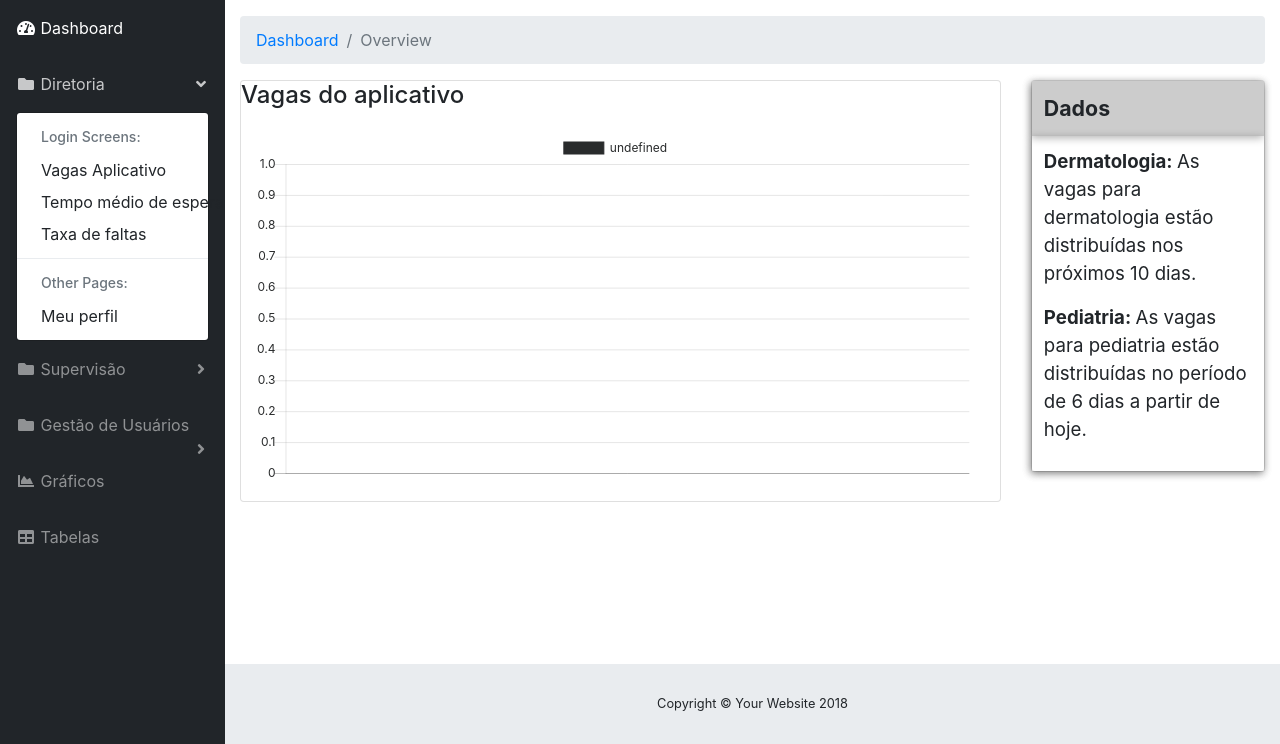
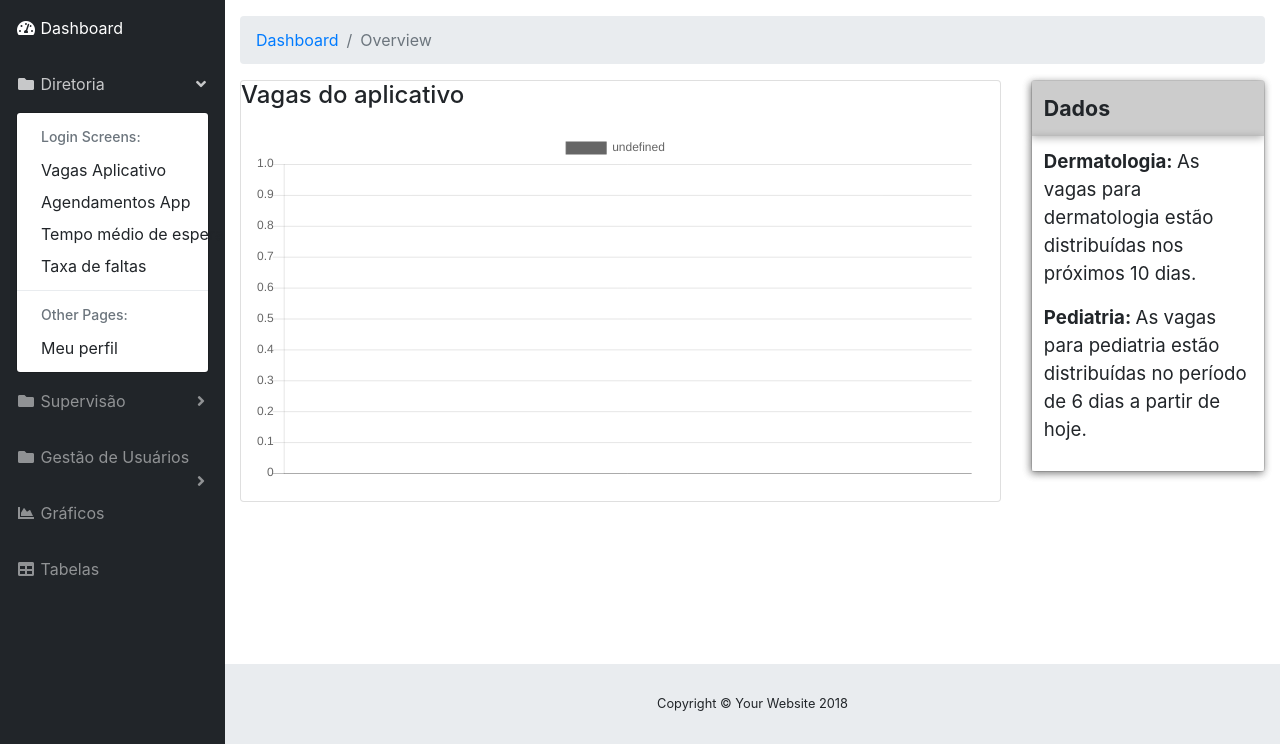
Before and after one commit to TheQuito/projeto_agendas, a Django app: page /agendas_rest_api/getVagasApp/ in a window 1280 px wide, after a click on "Diretoria". Shown: the part 80-824 px from the top of the page. Run offline with Django 3.2, Linux system fonts and the light colour scheme; data that the repository does not hold is empty; some libraries are stand-ins or nearby versions.

Commit message:
removendo erro favicon.ico 404 (not found)

```diff
--- a/agendas_rest_api/templates/agendas_rest_api/_layouts/base3.html
+++ b/agendas_rest_api/templates/agendas_rest_api/_layouts/base3.html
@@ -10,6 +10,7 @@
     <meta name="viewport" content="width=device-width, initial-scale=1, shrink-to-fit=no">
     <meta name="description" content="">
     <meta name="author" content="">
+    <link rel="shortcut icon"  href="#">
 
 
     {% block title %}América Saúde Analytics{% endblock %}
@@ -118,6 +119,7 @@
                 <div class="dropdown-menu" aria-labelledby="pagesDropdown">
                     <h6 class="dropdown-header">Login Screens:</h6>
                     <a class="dropdown-item" href="{% url 'agendas_rest_api:getVagasApp'%}">Vagas Aplicativo</a>
+                    <a class="dropdown-item" href="{% url 'agendas_rest_api:agendamentosApp'%}">Agendamentos App</a>
                     <a class="dropdown-item" href="#">Tempo médio de espera</a>
                     <a class="dropdown-item" href="#">Taxa de faltas</a>
                     <div class="dropdown-divider"></div>
@@ -213,10 +215,6 @@
     <!-- Custom scripts for all pages-->
     <script src="{% static 'agendas_rest_api/vendor_template/js/sb-admin.min.js' %}"></script>
 
-    <!-- Demo scripts for this page-->
-    <script src="{% static 'agendas_rest_api/vendor_template/js/demo/datatables-demo.js' %}"></script>
-    <script src="{% static 'agendas_rest_api/vendor_template/js/demo/chart-area-demo.js' %}"></script>
-
     <!--BLOCO DE SCRIPTS-->
     {% block page_scripts %}{% endblock %}
     <!--/BLOCO DE SCRIPTS-->
```
